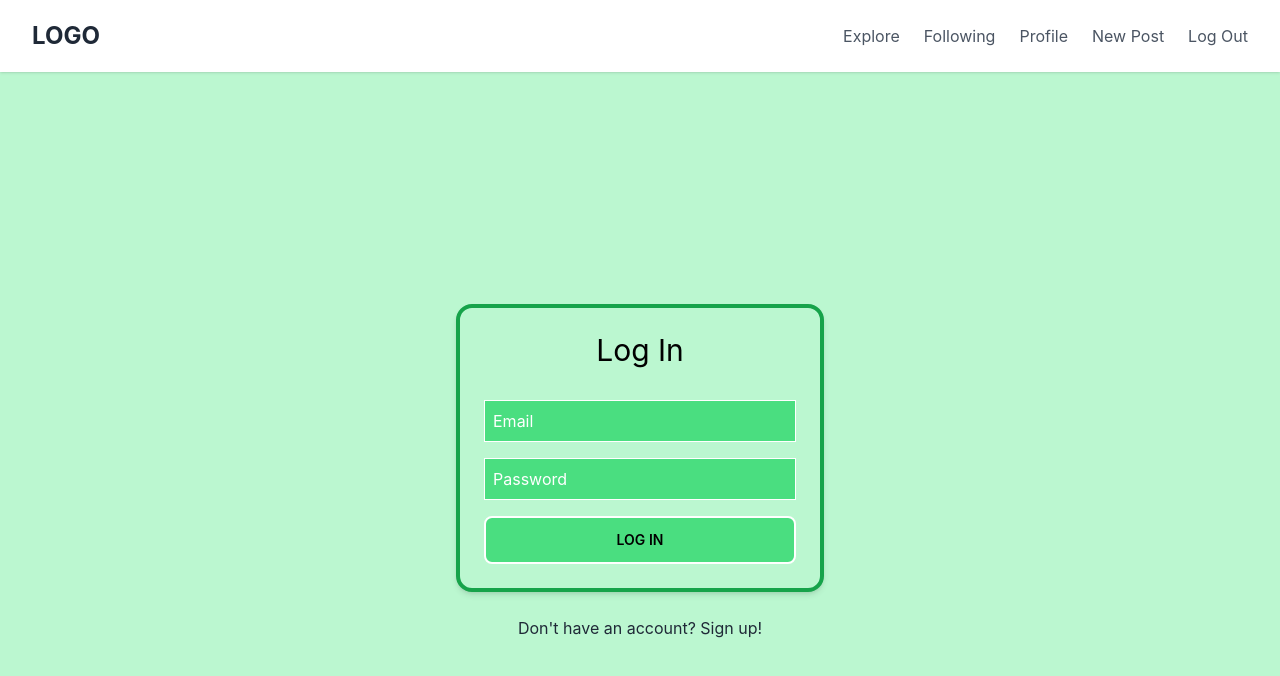
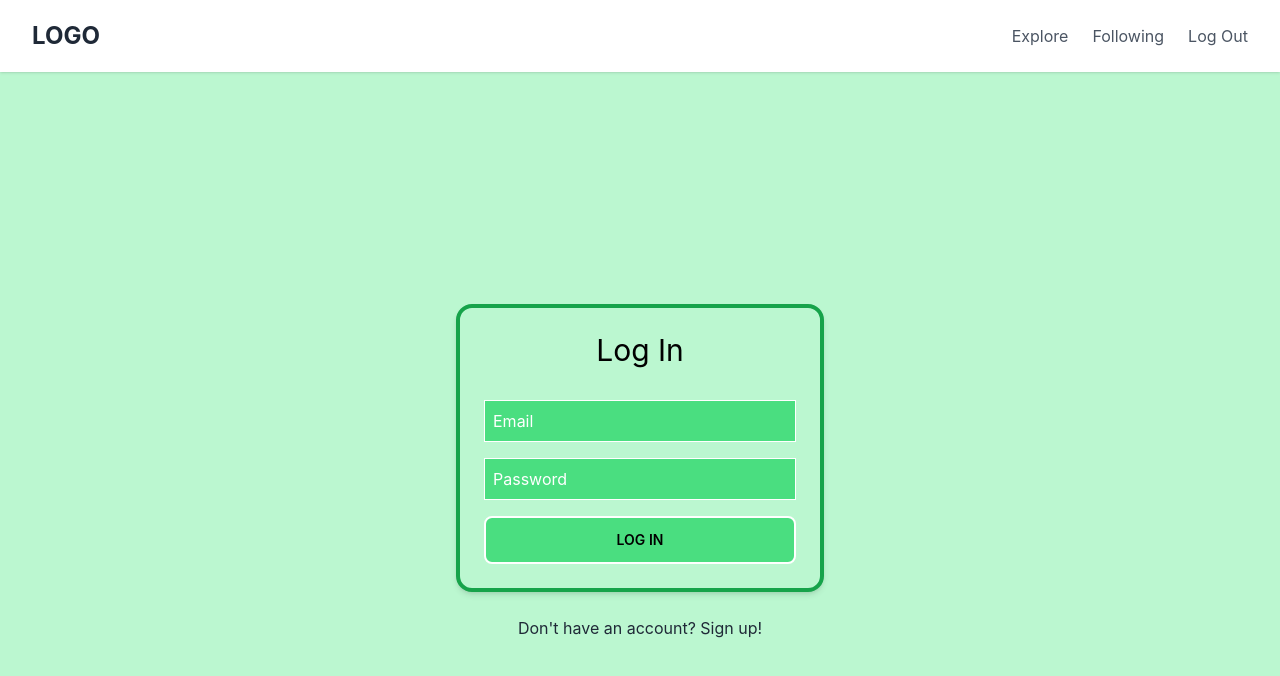
Before and after one commit to stone-com/MERN-social-media-blog, a React (Create React App) app in the folder frontend/: page /login in a window 1280 px wide. Shown: the top 676 px of the page. Built offline with nearby package versions, Linux system fonts and the light colour scheme.

Commit message:
Conditional nav bar

```diff
--- a/frontend/src/App.js
+++ b/frontend/src/App.js
@@ -19,7 +19,6 @@ function App() {
           <Route path='/' element={<Explore />} />
           <Route path='/register' element={<SignUp />} />
           <Route path='/login' element={<Login />} />
-          <Route path='/newPost' element={<NewPost />} />
           <Route path='/explore' element={<Explore />} />
           <Route path='/following' element={<Following />} />
           <Route path='/profile/:id' element={<Profile />} />
--- a/frontend/src/components/Navbar.jsx
+++ b/frontend/src/components/Navbar.jsx
@@ -90,6 +90,7 @@ export default function NavBar() {
               >
                 <Link to='/following'>Following</Link>
               </li>
+              {user !== null && (
                 <li
                   className={`text-gray-600 hover:text-blue-600 ${
                     activeLink === `/profile/` ? 'active' : ''
@@ -97,13 +98,7 @@ export default function NavBar() {
                 >
                   <Link to={'/profile/' + user?._id}>Profile</Link>
                 </li>
-              <li
-                className={`text-gray-600 hover:text-blue-600 ${
-                  activeLink === '/newPost' ? 'active' : ''
-                }`}
-              >
-                <Link to='/newPost'>New Post</Link>
-              </li>
+              )}
               <li className={`text-gray-600 hover:text-blue-600`}>
                 <button onClick={onLogout}>Log Out</button>
               </li>
--- a/frontend/src/pages/Profile.jsx
+++ b/frontend/src/pages/Profile.jsx
@@ -2,7 +2,7 @@ import profilePic from '../profilepic.jpeg';
 import axios from 'axios';
 import { useEffect, useState } from 'react';
 import { useSelector, useDispatch } from 'react-redux';
-import { useLocation, Link } from 'react-router-dom';
+import { useLocation, Link, useNavigate } from 'react-router-dom';
 import Post from '../components/Post';
 import { getUserProfile } from '../features/profile/profileSlice';
 import { BsGenderFemale, BsGenderMale } from 'react-icons/bs';
@@ -31,6 +31,8 @@ const Profile = () => {
     day: 'numeric',
     year: 'numeric',
   });
+
+  const navigate = useNavigate();
 
   useEffect(() => {
     dispatch(getUserProfile(paramsId));
```
Lines whose indentation alone changed are shown as unchanged.
